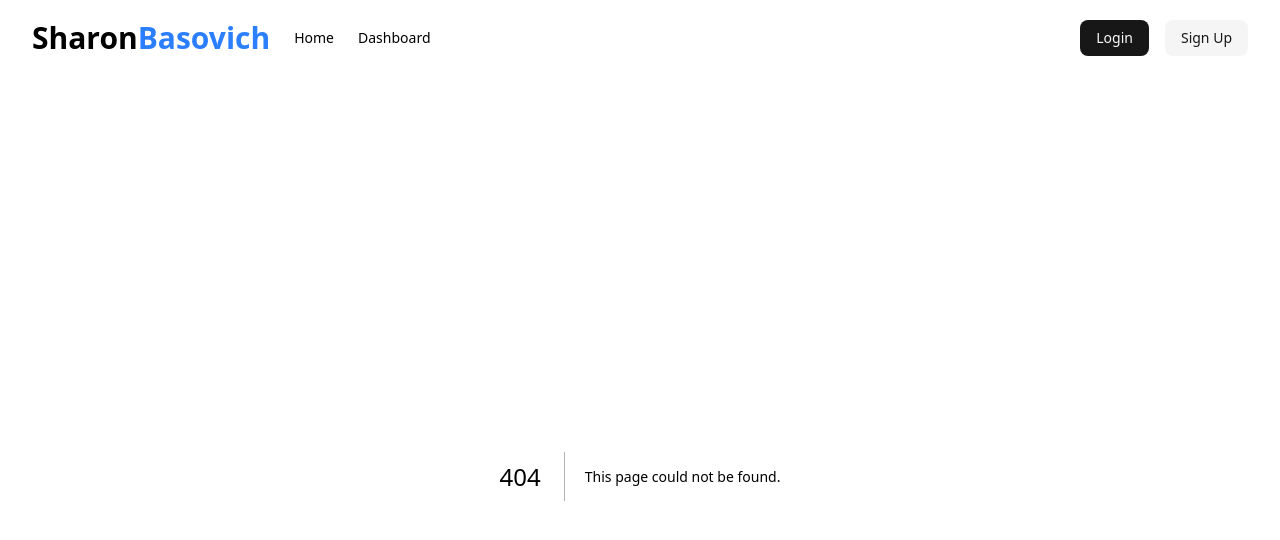
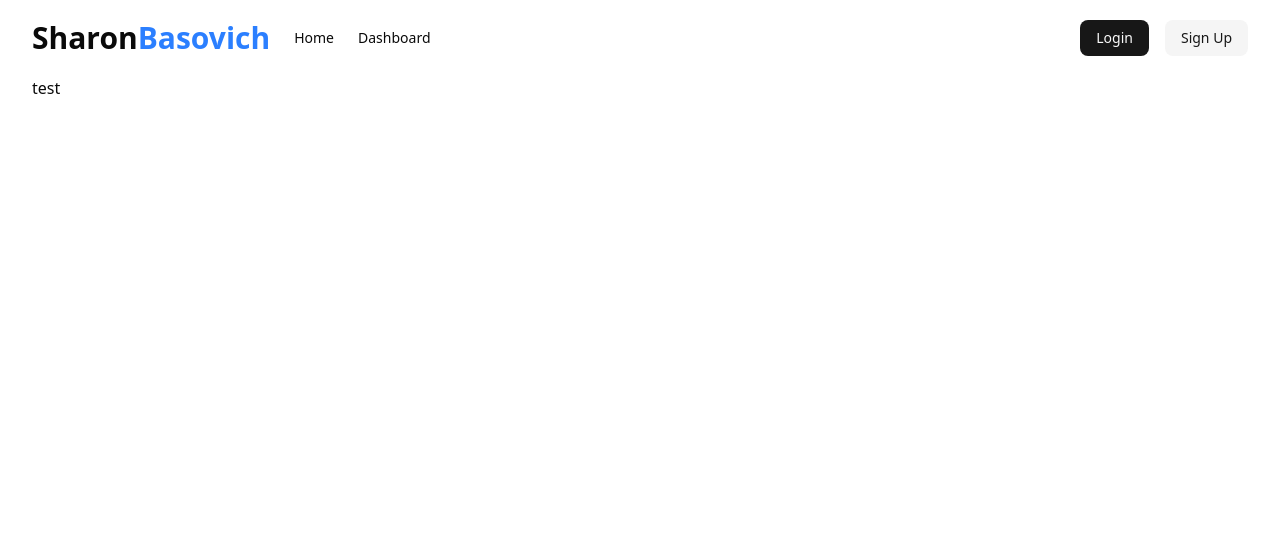
Before and after one commit to sharonbasovich/blog, a Next.js app: page /dashboard in a window 1280 px wide. Before the commit this address had no page. Shown: the top 540 px of the page. Built offline with nearby package versions, Linux system fonts and the light colour scheme.

Commit message:
started auth setup

```diff
--- /dev/null
+++ b/app/dashboard/page.tsx
@@ -0,0 +1,3 @@
+export default function dashboardRoute() {
+  return <div>test</div>;
+}
--- a/package.json
+++ b/package.json
@@ -9,6 +9,7 @@
     "lint": "next lint"
   },
   "dependencies": {
+    "@kinde-oss/kinde-auth-nextjs": "^2.8.1",
     "@prisma/client": "^6.10.1",
     "@radix-ui/react-slot": "^1.2.3",
     "class-variance-authority": "^0.7.1",
```
Also changed, not shown: 1 other file (tests, documents, lock files or other folders).
